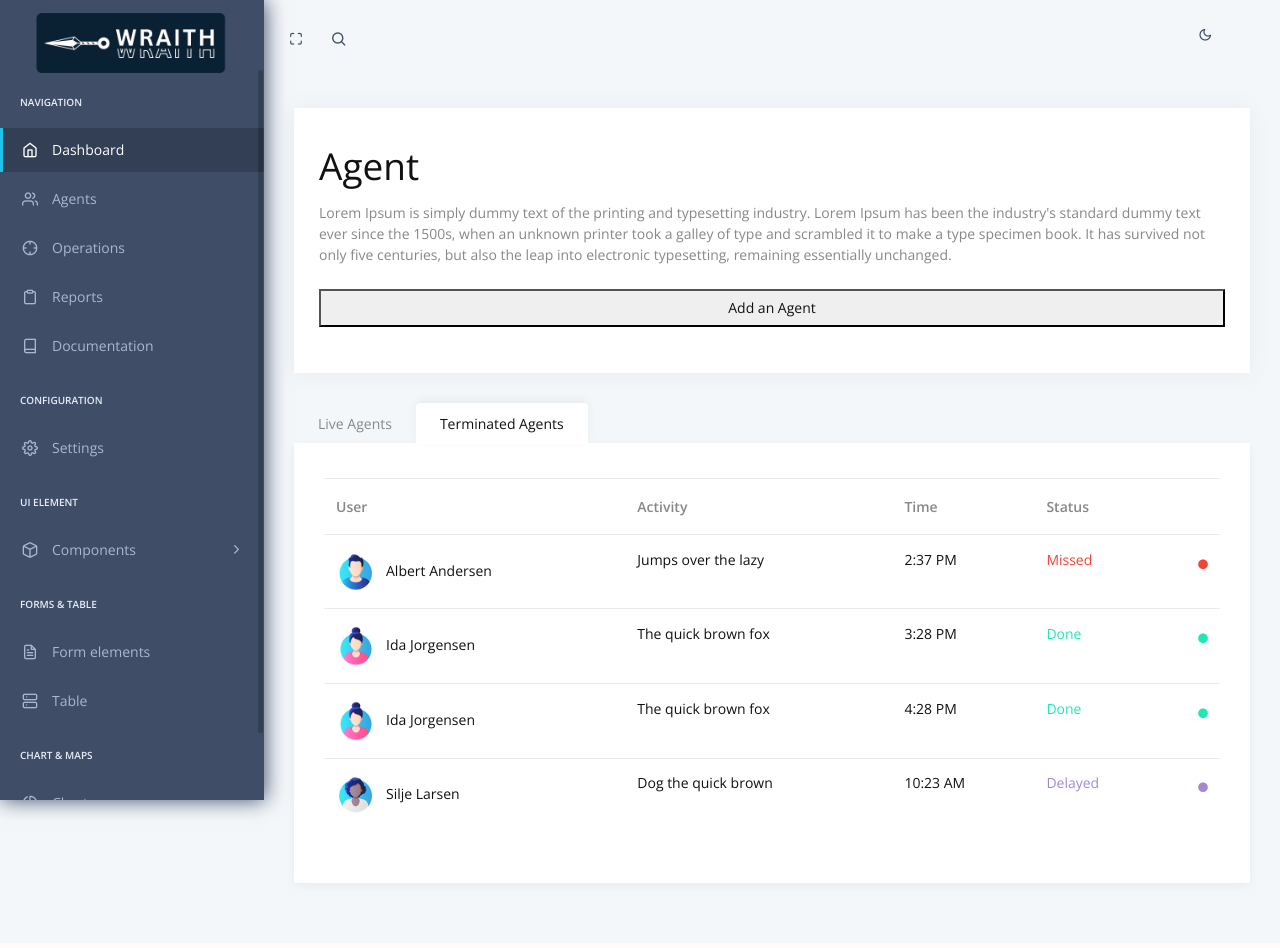
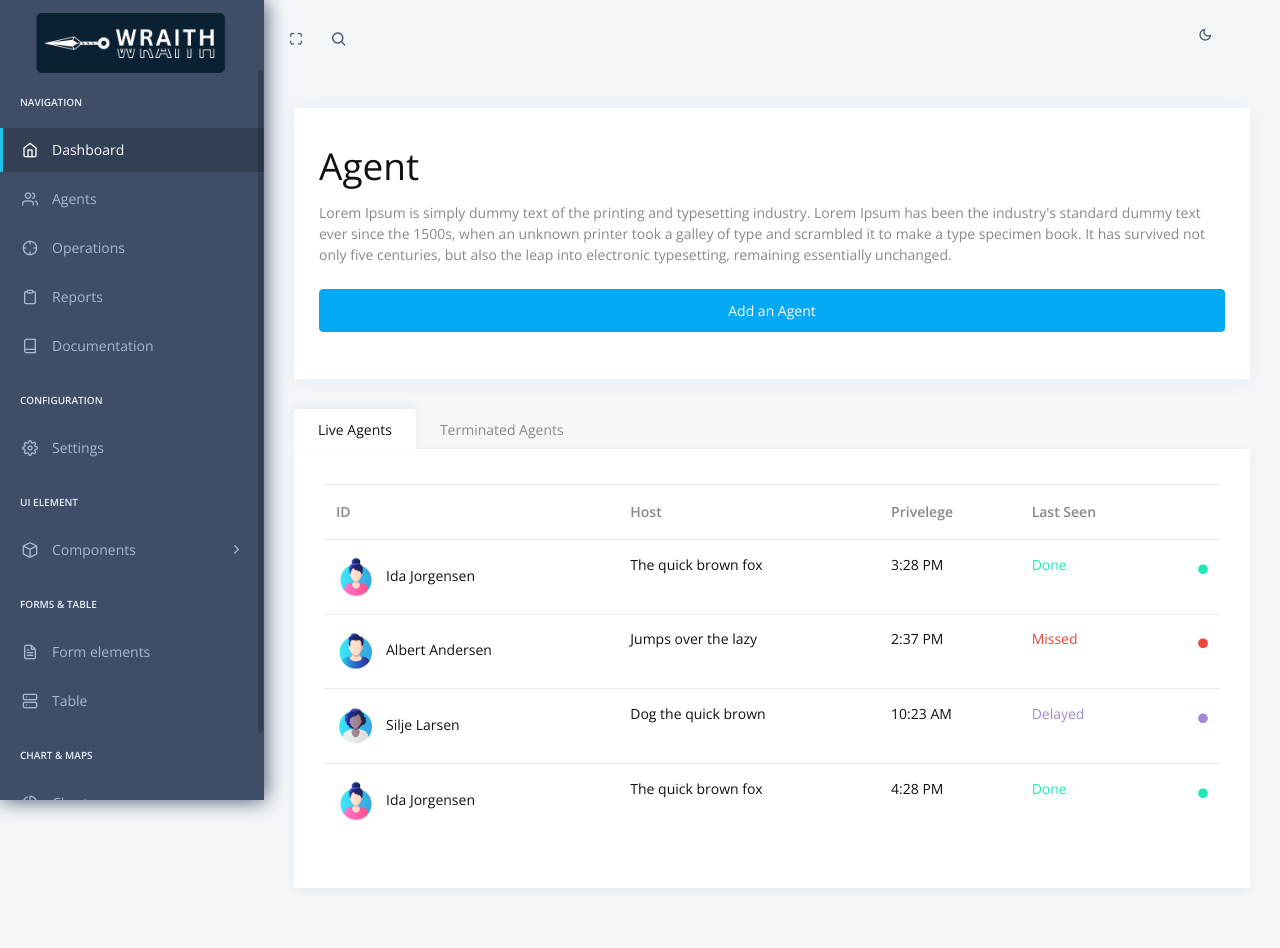
Before and after one commit to THELTG/Project-Wraith, a Flask app: page / in a window 1280 px wide. Before the commit the page ends 891 px from the top, so only its background shows below. Run offline with Flask 3, Linux system fonts and the light colour scheme; some libraries are stand-ins or nearby versions.

Commit message:
edited index.html

```diff
--- a/WebServer/apps/templates/home/index.html
+++ b/WebServer/apps/templates/home/index.html
@@ -35,7 +35,21 @@
                                                 </div>
 
                                             </div>
-                                            <button class="container-fluid mb-3 mt-2" type="button" style="cursor: pointer;"><h6 class="mb-2 mt-2">Add an Agent</h6></button>
+                                            <a class="btn btn-primary container-fluid mb-3 mt-2" type="button" style="cursor: pointer;"
+                                            data-toggle="collapse" aria-expanded="false" aria-controls="multiCollapseExample1" href="#multiCollapseExample1" role="button">
+                                            Add an Agent</a>
+                                            <div class="row">
+                                                <div class="col">
+                                                  <div class="collapse multi-collapse" id="multiCollapseExample1">
+                                                    <div class="card card-body shadow">
+                                                    <h7 style="font-weight: bold; font-size: 17.5px;" class="mt-2">Code to Copy</h7>
+                                                    <p class="mt-1">
+                                                        $server=http://0.0.0.0:8888 <br>$socket=http://0.0.0.0:7001<br>$contact="tcp"
+                                                    </p>
+                                                    </div>
+                                                  </div>
+                                                </div>
+                                            </div>
 
 
                                         </div>
@@ -389,11 +403,11 @@
                                 <div class="col-xl-12 col-md-12 m-b-30">
                                     <ul class="nav nav-tabs" id="myTab" role="tablist">
                                         <li class="nav-item">
-                                            <a class="nav-link" id="home-tab" data-toggle="tab" href="#home" role="tab"
+                                            <a class="nav-link active show" id="home-tab" data-toggle="tab" href="#home" role="tab"
                                                 aria-controls="home" aria-selected="false">Live Agents</a>
                                         </li>
                                         <li class="nav-item">
-                                            <a class="nav-link active show" id="profile-tab" data-toggle="tab"
+                                            <a class="nav-link" id="profile-tab" data-toggle="tab"
                                                 href="#profile" role="tab" aria-controls="profile" aria-selected="true">
                                                 Terminated Agents</a>
                                         </li>
@@ -403,14 +417,14 @@
                                         </li> -->
                                     </ul>
                                     <div class="tab-content" id="myTabContent">
-                                        <div class="tab-pane fade" id="home" role="tabpanel" aria-labelledby="home-tab">
+                                        <div class="tab-pane fade active show" id="home" role="tabpanel" aria-labelledby="home-tab">
                                             <table class="table table-hover">
                                                 <thead>
                                                 <tr>
-                                                    <th>User</th>
-                                                    <th>Activity</th>
-                                                    <th>Time</th>
-                                                    <th>Status</th>
+                                                    <th>ID</th>
+                                                    <th>Host</th>
+                                                    <th>Privelege</th>
+                                                    <th>Last Seen</th>
                                                     <th class="text-right"></th>
                                                 </tr>
                                                 </thead>
@@ -497,15 +511,15 @@
                                             </table>
 
                                         </div>
-                                        <div class="tab-pane fade active show" id="profile" role="tabpanel"
+                                        <div class="tab-pane fade" id="profile" role="tabpanel"
                                                 aria-labelledby="profile-tab">
                                             <table class="table table-hover">
                                                 <thead>
                                                 <tr>
-                                                    <th>User</th>
-                                                    <th>Activity</th>
-                                                    <th>Time</th>
-                                                    <th>Status</th>
+                                                    <th>ID</th>
+                                                    <th>Host</th>
+                                                    <th>Privilege</th>
+                                                    <th>Last Seen</th>
                                                     <th class="text-right"></th>
                                                 </tr>
                                                 </thead>
@@ -590,7 +604,7 @@
                                             </table>
 
                                         </div>
-                                        <div class="tab-pane fade" id="contact" role="tabpanel"
+<!--                                         <div class="tab-pane fade" id="contact" role="tabpanel"
                                                 aria-labelledby="contact-tab">
                                             <table class="table table-hover">
                                                 <thead>
@@ -681,7 +695,7 @@
                                                 </tr>
                                                 </tbody>
                                             </table>
-                                        </div>
+                                        </div> -->
                                     </div>
                                 </div>
 
```
Also changed, not shown: WebServer/apps/static/assets/js/additional.js (added).
